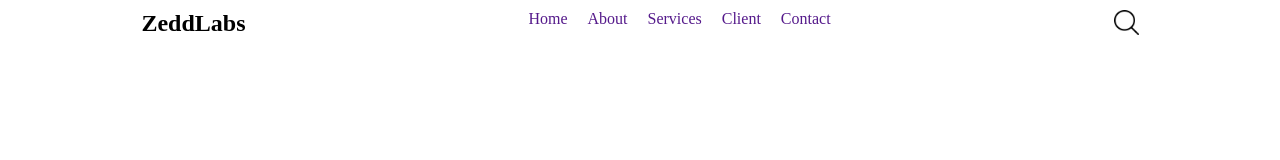
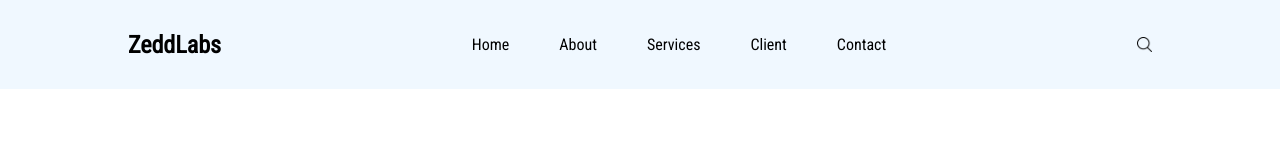
Before and after one commit to manjeetkagada/zeedlabsclone, a plain HTML site: page index.html in a window 1280 px wide. Drawn offline with Linux system fonts and the light colour scheme.

Commit message:
modified navbar and aligned icon and font

```diff
--- a/style.css
+++ b/style.css
@@ -1,31 +1,47 @@
+@import url('https://fonts.googleapis.com/css2?family=Roboto+Condensed&family=Work+Sans:ital,wght@1,600&display=swap');
+@import url('https://fonts.googleapis.com/css2?family=Roboto+Condensed&family=Work+Sans:ital,wght@1,300;1,600&display=swap');
 *{
     margin: 0;
     padding: 0;
 }
-
+.navbar{
+    background-color: aliceblue;
+    padding: 10px;
+}
 .navbar nav{
     display: flex;
     justify-content:space-around;
 }
 
 .navlogo{
-    font-weight: bold;
+    display: flex;
+    justify-content: center;
+    align-items: center;
     padding: 10px;
+    font-family: 'Roboto Condensed', sans-serif;
 
 }
 .navitems ul{
     display: flex;
+
 }
 .navitems ul li{
     list-style: none;
-    margin: 10px;
+    margin: 25px;
 }
 .navitems ul li a{
     text-decoration: none;
+    font-family: 'Roboto Condensed', sans-serif;
+    color:black;
+}
+.navsearch{
+    display: flex;
+    justify-content: center;
+    align-items: center;
 }
 .navsearch img {
-    width: 25px;
-    height: 25px;
+    width: 15px;
+    height: 15px;
     padding: 10px;
     cursor: pointer;
 
```
